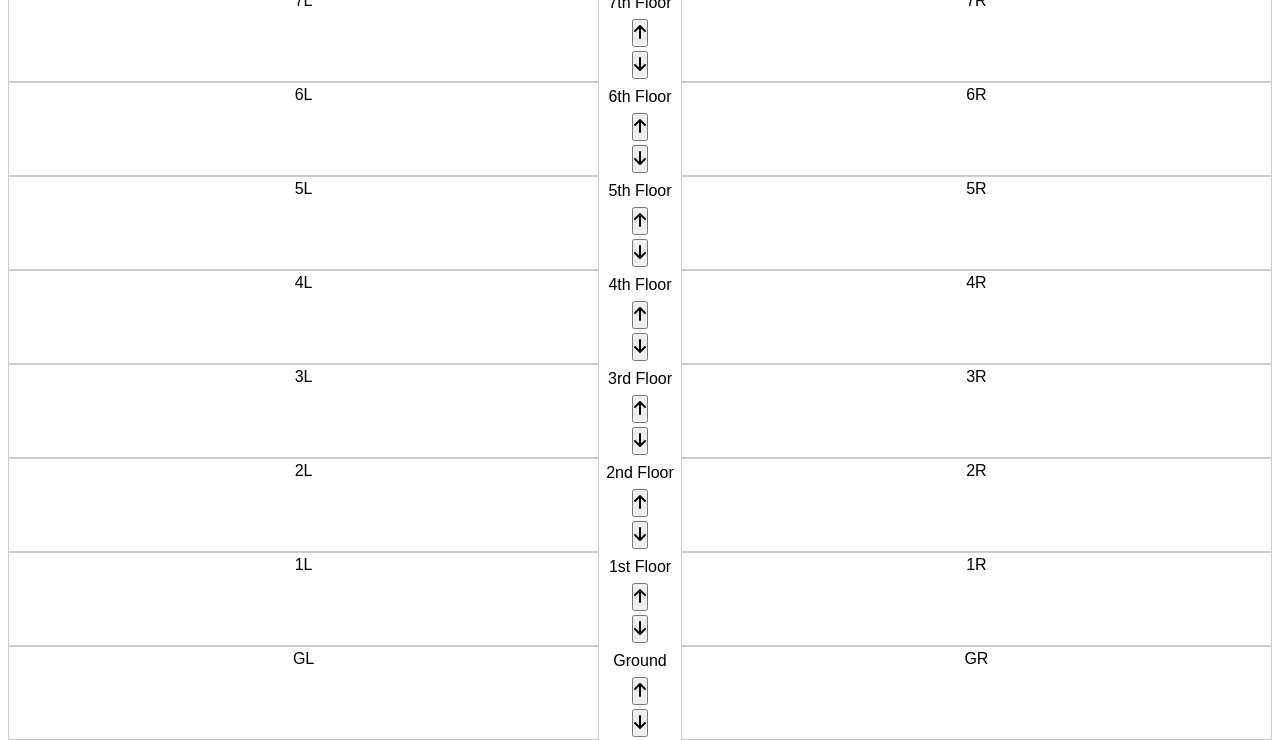
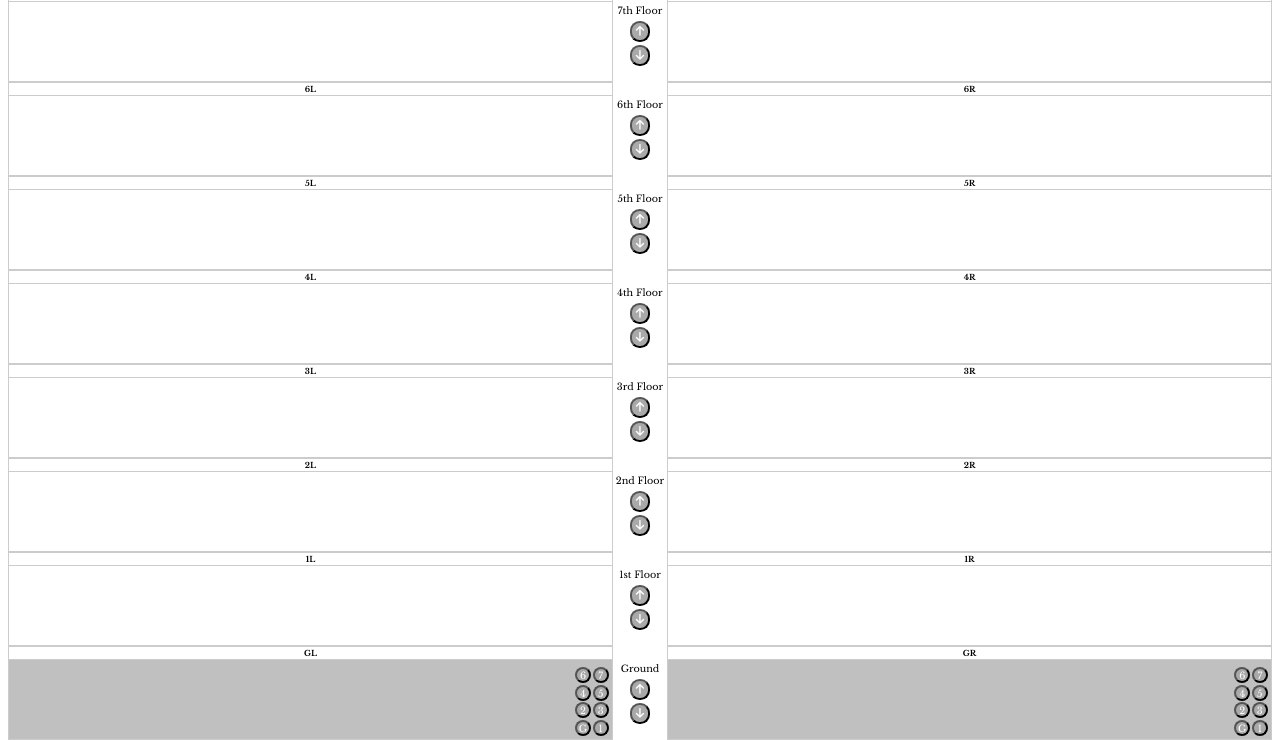
Before and after one commit to s2a31/elevator-simulation, a plain HTML site: page index.html in a window 1280 px wide. Shown: the part 60-800 px from the top of the page. Drawn offline with nearby package versions, Linux system fonts and the light colour scheme.

Commit message:
Add basic elevator layout with controls and panels

```diff
--- a/index.html
+++ b/index.html
@@ -1,88 +1,24 @@
 <!DOCTYPE html>
 <html lang="en">
   <head>
-  <meta charset="UTF-8">
-  <meta name="viewport" content="width=device-width, initial-scale=1.0">
+    <meta charset="UTF-8" />
+    <meta name="viewport" content="width=device-width, initial-scale=1.0" />
     <title>Elevator</title>
-  <link rel="stylesheet" href="https://cdnjs.cloudflare.com/ajax/libs/font-awesome/6.7.2/css/all.min.css">
-  <link rel="stylesheet" href="style.css">
+    <link rel="preconnect" href="https://fonts.googleapis.com" />
+    <link rel="preconnect" href="https://fonts.gstatic.com" crossorigin />
+    <link
+      href="https://fonts.googleapis.com/css2?family=Libre+Baskerville:ital,wght@0,400;0,700;1,400&display=swap"
+      rel="stylesheet"
+    />
+    <link
+      rel="stylesheet"
+      href="https://cdnjs.cloudflare.com/ajax/libs/font-awesome/6.7.2/css/all.min.css"
+    />
+    <link rel="stylesheet" href="style.css" />
   </head>
   <body>
     <h1>Elevator</h1>
-  <div class="container">
-    <div class="floor" data-floor="0">
-      <div class="shaft shaft-left">GL</div>
-      <div class="controls">
-        <p>Ground</p>
-        <button class="btn-up"><i class="fa-solid fa-arrow-up"></i></button>
-        <button class="btn-down"><i class="fa-solid fa-arrow-down"></i></button>
-      </div>
-      <div class="shaft shaft-right">GR</div>
-    </div>
-    <div class="floor" data-floor="1">
-      <div class="shaft shaft-left">1L</div>
-      <div class="controls">
-        <p>1st Floor</p>
-        <button class="btn-up"><i class="fa-solid fa-arrow-up"></i></button>
-        <button class="btn-down"><i class="fa-solid fa-arrow-down"></i></button>
-      </div>
-      <div class="shaft shaft-right">1R</div>
-    </div>
-    <div class="floor" data-floor="2">
-      <div class="shaft shaft-left">2L</div>
-      <div class="controls">
-        <p>2nd Floor</p>
-        <button class="btn-up"><i class="fa-solid fa-arrow-up"></i></button>
-        <button class="btn-down"><i class="fa-solid fa-arrow-down"></i></button>
-      </div>
-      <div class="shaft shaft-right">2R</div>
-    </div>
-    <div class="floor" data-floor="3">
-      <div class="shaft shaft-left">3L</div>
-      <div class="controls">
-        <p>3rd Floor</p>
-        <button class="btn-up"><i class="fa-solid fa-arrow-up"></i></button>
-        <button class="btn-down"><i class="fa-solid fa-arrow-down"></i></button>
-      </div>
-      <div class="shaft shaft-right">3R</div>
-    </div>
-    <div class="floor" data-floor="4">
-      <div class="shaft shaft-left">4L</div>
-      <div class="controls">
-        <p>4th Floor</p>
-        <button class="btn-up"><i class="fa-solid fa-arrow-up"></i></button>
-        <button class="btn-down"><i class="fa-solid fa-arrow-down"></i></button>
-      </div>
-      <div class="shaft shaft-right">4R</div>
-    </div>
-    <div class="floor" data-floor="5">
-      <div class="shaft shaft-left">5L</div>
-      <div class="controls">
-        <p>5th Floor</p>
-        <button class="btn-up"><i class="fa-solid fa-arrow-up"></i></button>
-        <button class="btn-down"><i class="fa-solid fa-arrow-down"></i></button>
-      </div>
-      <div class="shaft shaft-right">5R</div>
-    </div>
-    <div class="floor" data-floor="6">
-      <div class="shaft shaft-left">6L</div>
-      <div class="controls">
-        <p>6th Floor</p>
-        <button class="btn-up"><i class="fa-solid fa-arrow-up"></i></button>
-        <button class="btn-down"><i class="fa-solid fa-arrow-down"></i></button>
-      </div>
-      <div class="shaft shaft-right">6R</div>
-    </div>
-    <div class="floor" data-floor="7">
-      <div class="shaft shaft-left">7L</div>
-      <div class="controls">
-        <p>7th Floor</p>
-        <button class="btn-up"><i class="fa-solid fa-arrow-up"></i></button>
-        <button class="btn-down"><i class="fa-solid fa-arrow-down"></i></button>
-      </div>
-      <div class="shaft shaft-right">7R</div>
-    </div>
-  </div>
+    <div class="container"></div>
     <script src="script.js"></script>
   </body>
 </html>
--- a/script.js
+++ b/script.js
@@ -0,0 +1,79 @@
+const container = document.querySelector('.container');
+
+const floors = [
+  { num: 0, label: 'Ground', left: 'GL', right: 'GR', hasElevator: true },
+  { num: 1, label: '1st Floor', left: '1L', right: '1R' },
+  { num: 2, label: '2nd Floor', left: '2L', right: '2R' },
+  { num: 3, label: '3rd Floor', left: '3L', right: '3R' },
+  { num: 4, label: '4th Floor', left: '4L', right: '4R' },
+  { num: 5, label: '5th Floor', left: '5L', right: '5R' },
+  { num: 6, label: '6th Floor', left: '6L', right: '6R' },
+  { num: 7, label: '7th Floor', left: '7L', right: '7R' }
+];
+
+function createPanel(elevatorId) {
+  const panel = document.createElement('div');
+  panel.classList.add('panel');
+
+  for (let i=7; i>=0; i--) {
+    const btn = document.createElement('button');
+    btn.classList.add('panel-btn');
+    btn.dataset.floor = i;
+    btn.dataset.elevator = elevatorId;
+    btn.textContent = i === 0 ? 'G' : i;
+    panel.appendChild(btn);
+  }
+
+  return panel;
+}
+
+floors.forEach(floor => {
+  const floorDiv = document.createElement('div');
+  floorDiv.classList.add('floor');
+  floorDiv.dataset.floor = floor.num;
+
+  // Left shaft
+  const shaftLeft = document.createElement('div');
+  shaftLeft.classList.add('shaft', 'shaft-left');
+  const h2Left = document.createElement('h2');
+  h2Left.textContent = floor.left;
+  shaftLeft.appendChild(h2Left);
+  if (floor.hasElevator) {
+    const elevator1 = document.createElement('div');
+    elevator1.classList.add('elevator', 'elevator1');
+    elevator1.dataset.elevator = 'elevator1';
+    elevator1.appendChild(createPanel('elevator1'));
+    shaftLeft.appendChild(elevator1);
+  }
+
+  // Controls
+  const controls = document.createElement('div');
+  controls.className = 'controls';
+  const label = document.createElement('p');
+  label.classList.add('floor-label');
+  label.textContent = floor.label;
+  const btnUp = document.createElement('button');
+  btnUp.classList.add('btn', 'btn-up');
+  btnUp.innerHTML = '<i class="fa-solid fa-arrow-up"></i>';
+  const btnDown = document.createElement('button');
+  btnDown.classList.add('btn', 'btn-down');
+  btnDown.innerHTML = '<i class="fa-solid fa-arrow-down"></i>';
+  controls.append(label, btnUp, btnDown);
+
+  // Right shaft
+  const shaftRight = document.createElement('div');
+  shaftRight.classList.add('shaft', 'shaft-right');
+  const h2Right = document.createElement('h2');
+  h2Right.textContent = floor.right;
+  shaftRight.appendChild(h2Right);
+  if (floor.hasElevator) {
+    const elevator2 = document.createElement('div');
+    elevator2.classList.add('elevator', 'elevator2');
+    elevator2.dataset.elevator = 'elevator2';
+    elevator2.appendChild(createPanel('elevator2'));
+    shaftRight.appendChild(elevator2);
+  }
+
+  floorDiv.append(shaftLeft, controls, shaftRight);
+  container.appendChild(floorDiv);
+});
--- a/style.css
+++ b/style.css
@@ -7,7 +7,7 @@
 
 html, body {
   height: 100%;
-  font-family: sans-serif;
+  font-family: "Libre Baskerville", serif;
   line-height: 1.5;
   -webkit-font-smoothing: antialiased;
   -moz-osx-font-smoothing: grayscale;
@@ -33,6 +33,14 @@ h1 {
   text-align: center;
 }
 
+h2 {
+  font-size: 0.5rem;
+  border-bottom: 1px solid #ccc;
+  position: relative;
+  z-index: 2;
+  background-color: white;
+}
+
 .container {
   display: flex;
   flex-direction: column-reverse;
@@ -45,13 +53,8 @@ h1 {
   grid-template-columns: 1fr auto 1fr;
   align-items: center;
   text-align: center;
-  gap: 0.3rem;
+  gap: 0.2rem;
   margin: 0 0.5rem;
-  height: 100%;
-}
-
-.shaft {
-  border: 1px solid #ccc;
   height: 100%;
 }
 
@@ -60,7 +63,59 @@ h1 {
   flex-direction: column;
   align-items: center;
   justify-content: center;
-  gap: 4px;
+  gap: 0.2rem;
   text-align: center;
-  min-width: 4.5rem;
+  min-width: 3rem;
+  padding: 0.5rem 0;
 }
+
+.floor-label {
+  font-size: 0.6rem;
+}
+
+.btn {
+  background-color: darkgray;
+  color: white;
+  width: 1.2rem;
+  font-size: 0.7rem;
+  border-radius: 0.6rem;
+  cursor: pointer;
+}
+
+.shaft {
+  position: relative;
+  overflow: hidden;
+  border: 1px solid #ccc;
+  height: 100%;
+}
+
+.elevator {
+  position: absolute;
+  width: 100%;
+  height: 100%;
+  bottom: 0;
+  background: silver;
+  z-index: 1;
+}
+
+.panel {
+  position: absolute;
+  bottom: 0.2rem;
+  right: 0.2rem;
+  display: grid;
+  grid-template-columns: repeat(2, auto);
+  gap: 0.1rem;
+  max-height: 80%;
+  max-width: 100%;
+  direction: rtl;
+}
+
+.panel-btn {
+  background-color: darkgray;
+  color: white;
+  font-size: 0.6rem;
+  border-radius: 0.5rem;
+  cursor: pointer;
+  width: 1rem;
+  height: 1rem;
+}
```
Lines whose indentation alone changed are shown as unchanged.
